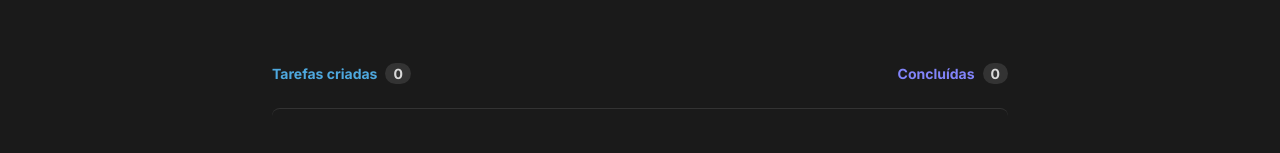
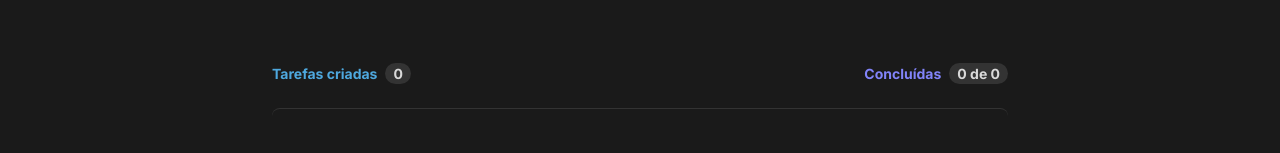
Before and after one commit to Matheus-Pazinati/ignite-to-do-list, a React (Vite) app: page / in a window 1280 px wide. Shown: the part 228-381 px from the top of the page. Built offline with nearby package versions, Linux system fonts and the light colour scheme.

Commit message:
Altera visualizacao das tarefas concluidas

```diff
--- a/src/components/CreateTasks.tsx
+++ b/src/components/CreateTasks.tsx
@@ -110,7 +110,7 @@ export function CreateTasks() {
         </p>
           <p className={styles.statusDone}>
             <span>Concluídas</span>
-            <span className={styles.statusCount}>{checkedTasks.length}</span>
+            <span className={styles.statusCount}>{`${checkedTasks.length} de ${tasks.length}`}</span>
           </p>
       </div>
       {hasTasks ?
```
